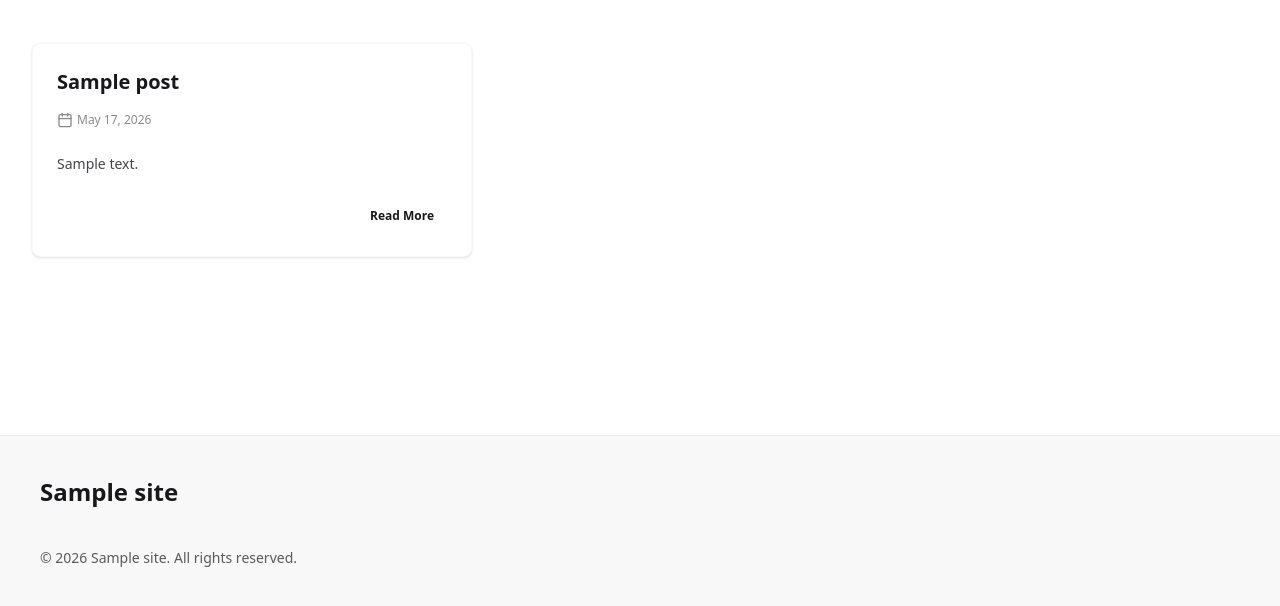
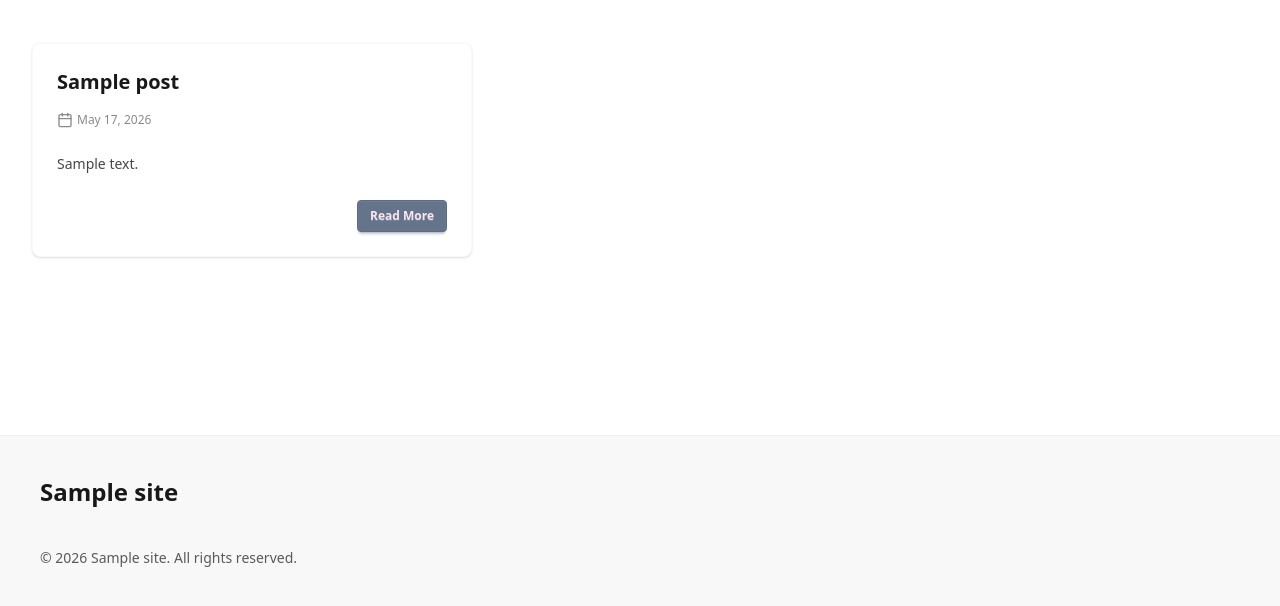
Before and after one commit to coffee522jelly-development/_Minimal, a WordPress theme: template archive.php in a window 1280 px wide. Shown: the part 192-798 px from the top of the page. Run offline with PHP 8.4 and a stand-in for WordPress, Linux system fonts and the light colour scheme; the site name, menu and one post (Sample post) are stand-ins, and other content is empty; some libraries are stand-ins or nearby versions.

Commit message:
feat: style 'Read More' buttons with secondary brand color
- Changed the 'Read More' button class from 'btn-ghost' to 'btn-secondary' in archive and index templates.
- This ensures the action buttons use the user-defined secondary color from the Customizer for better brand consistency.
- Re-built final CSS.

Co-authored-by: coffee522jelly-development <39930080+coffee522jelly-development@users.noreply.github.com>

```diff
--- a/archive.php
+++ b/archive.php
@@ -47,7 +47,7 @@ $sidebar_order = ( 'left' === $sidebar_pos ) ? 'order-1' : 'order-2';
                                 <?php the_excerpt(); ?>
                             </div>
                             <div class="card-actions justify-end mt-4">
-                                <a href="<?php the_permalink(); ?>" class="btn btn-ghost btn-sm">
+                                <a href="<?php the_permalink(); ?>" class="btn btn-secondary btn-sm">
                                     <?php echo esc_html( get_theme_mod( 'daisy_corp_read_more_text', __( 'Read More', 'daisy-corp' ) ) ); ?>
                                 </a>
                             </div>
--- a/dist/output.css
+++ b/dist/output.css
@@ -2747,6 +2747,12 @@
       --btn-fg: var(--color-primary-content);
     }
   }
+  .btn-secondary {
+    @layer daisyui.l1.l2.l3 {
+      --btn-color: var(--color-secondary);
+      --btn-fg: var(--color-secondary-content);
+    }
+  }
   .hover\:text-primary {
     &:hover {
       @media (hover: hover) {
--- a/index.php
+++ b/index.php
@@ -40,7 +40,7 @@ $sidebar_order = ( 'left' === $sidebar_pos ) ? 'order-1' : 'order-2';
                                 <?php the_excerpt(); ?>
                             </div>
                             <div class="card-actions justify-end mt-4">
-                                <a href="<?php the_permalink(); ?>" class="btn btn-ghost btn-sm">
+                                <a href="<?php the_permalink(); ?>" class="btn btn-secondary btn-sm">
                                     <?php echo esc_html( get_theme_mod( 'daisy_corp_read_more_text', __( 'Read More', 'daisy-corp' ) ) ); ?>
                                 </a>
                             </div>
```
